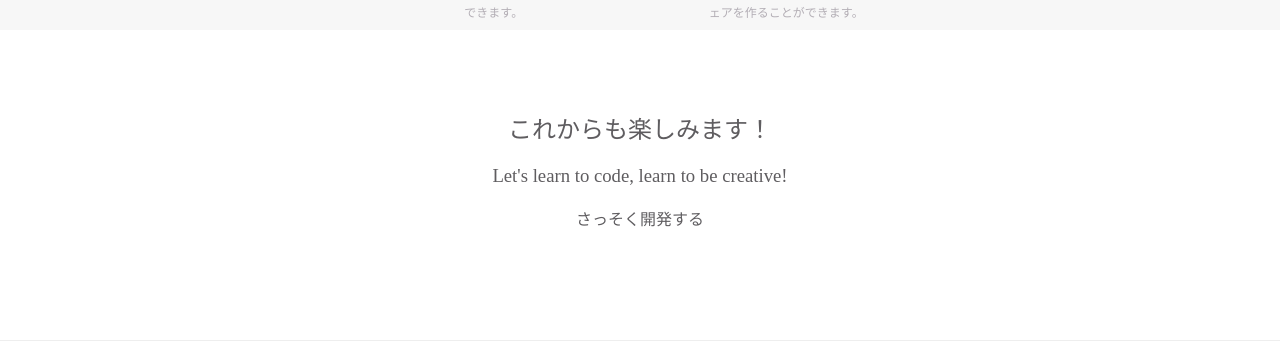
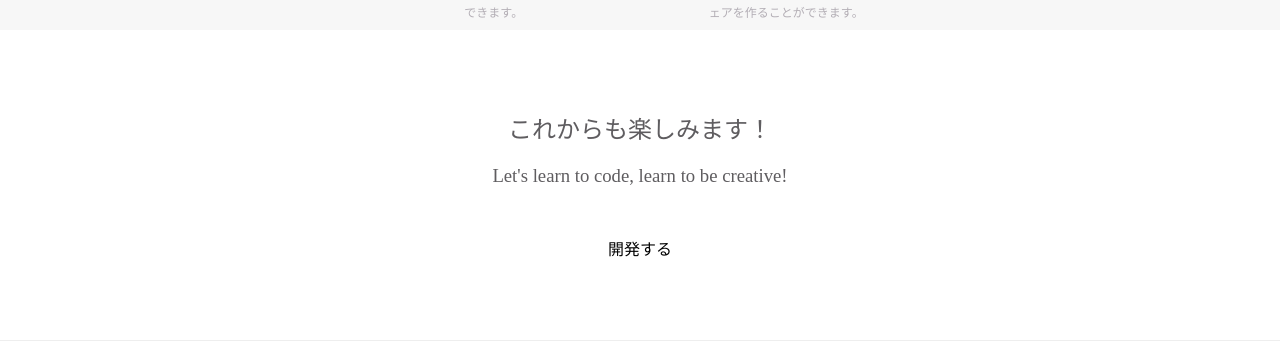
Before and after one commit to nekoharu-dent/https-nekoharu-dent.github.io, a plain HTML site: page index.html in a window 1280 px wide. Shown: the part 1246-1595 px from the top of the page. Drawn offline with Linux system fonts and the light colour scheme.

Commit message:
Update index.html

```diff
--- a/index.html
+++ b/index.html
@@ -42,8 +42,7 @@
               <img src="https://prog-8.com/images/html/advanced/html.png">
               <p>HTML & CSS</p>
             </div>
-            <p class="txt-contents">Webページの作成に使用される言語です。HTMLとCSSを組み合わせることで、静的なページを作り上げることができます。</p>
-          </div>
+            <p class="txt-contents">Webページの作成に使用される言語です。HTMLとCSSを組み合わせることで、静的なページを作り上げることができます。</p>          </div>
           <div class="lesson">
             <div class="lesson-icon">
               <img src="https://prog-8.com/images/html/advanced/jQuery.png">
@@ -73,9 +72,9 @@
         <div class="heading">
           <h2>これからも楽しみます！</h2>
           <h3>Let's learn to code, learn to be creative!</h3>
-          <span　class="btn message">さっそく開発する</span>
+
         </div>
-
+        <span　class="btn message">開発する</span>
       </div>
     </div>
     <footer>
```
